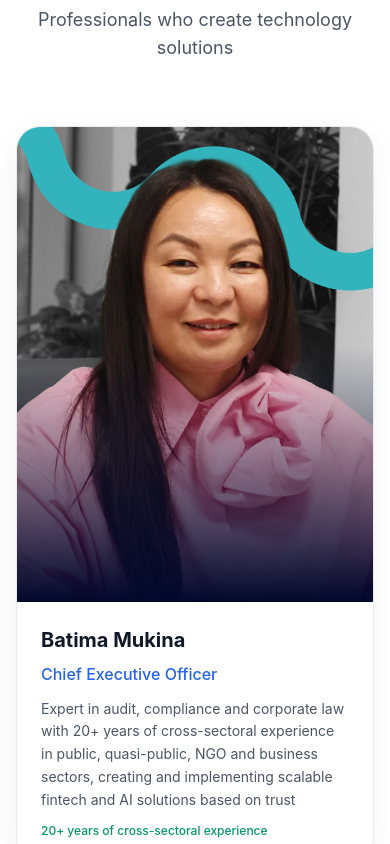
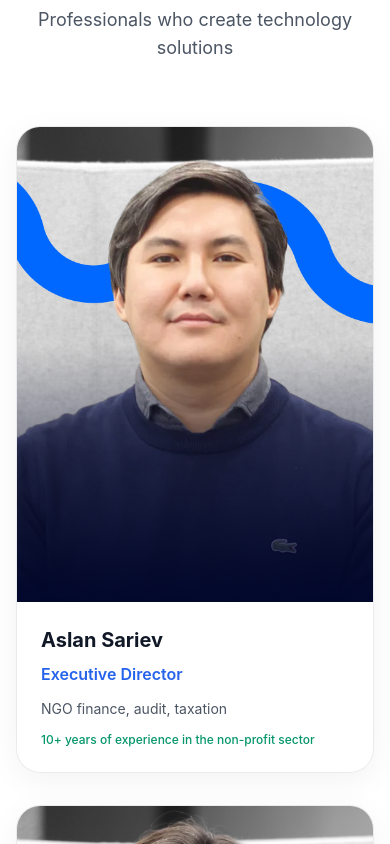
Before and after one commit to MadiyarMoldabayev/SendigitalLanding, a Next.js app: page /en in a window 390 px wide. Shown: the part 3760-4604 px from the top of the page. Built offline with nearby package versions, Linux system fonts and the light colour scheme.

Commit message:
Update team section: remove Batima Mukina, make Aslan Sariyev Executive Director, restructure org layout with directors on top

```diff
--- a/src/components/TeamSection.tsx
+++ b/src/components/TeamSection.tsx
@@ -14,21 +14,13 @@ interface TeamMember {
   experience: { ru: string; kk: string; en: string };
 }
 
-// Team without Gulsina (id 7)
-const teamMembers: TeamMember[] = [
-  {
-    id: 1,
-    image: "/team/new-1.png",
-    name: { en: "Batima Mukina", kk: "Батима Мукина", ru: "Батима Мукина" },
-    role: { en: "Chief Executive Officer", kk: "Бас директор", ru: "Генеральный директор" },
-    expertise: { en: "Expert in audit, compliance and corporate law with 20+ years of cross-sectoral experience in public, quasi-public, NGO and business sectors, creating and implementing scalable fintech and AI solutions based on trust", kk: "Аудит, комплаенс және корпоративтік құқық бойынша маман, мемлекеттік, квазимемлекеттік, ҮЕҰ және бизнес секторларында 20+ жылдық сектораралық тәжірибесі бар, сенімге негізделген масштабталатын финтех және AI шешімдерін құрастырады және енгізеді", ru: "Эксперт по аудиту, комплаенсу и корпоративному праву с 20+ лет межсекторного опыта в государственном, квазигоссекторе, НПО и бизнесе, создаю и внедряю масштабируемые финтех и AI-решения, основанные на доверии" },
-    experience: { en: "20+ years of cross-sectoral experience", kk: "20+ жылдық сектораралық тәжірибе", ru: "20+ лет межсекторного опыта" },
-  },
+// Directors — displayed in a top tier
+const directors: TeamMember[] = [
   {
     id: 2,
     image: "/team/new-2.png",
     name: { en: "Aslan Sariev", kk: "Аслан Сариев", ru: "Аслан Сариев" },
-    role: { en: "Chief Operating Officer", kk: "Операциялық директор", ru: "Операционный директор" },
+    role: { en: "Executive Director", kk: "Атқарушы директор", ru: "Исполнительный директор" },
     expertise: { en: "NGO finance, audit, taxation", kk: "ҮЕҰ қаржысы, аудит, салықтар", ru: "Финансы НПО, аудит, налоги" },
     experience: { en: "10+ years of experience in the non-profit sector", kk: "Коммерциялық емес секторда 10 жылдан аса тәжірибе", ru: "+10 лет опыта в некоммерческом секторе" },
   },
@@ -40,6 +32,10 @@ const teamMembers: TeamMember[] = [
     expertise: { en: "Data analytics, full-stack development, DevOps, machine learning", kk: "Деректер аналитикасы, Fullstack әзірлеу, DevOps, машинамен оқыту", ru: "Аналитика данных, Fullstack разработка, DevOps, машинное обучение" },
     experience: { en: "5+ years of implementing IT solutions", kk: "IT шешімдерін енгізу бойынша 5 жылдан аса тәжірибе", ru: "+5 лет внедрения IT-решений" },
   },
+];
+
+// Team members — displayed below directors
+const teamMembers: TeamMember[] = [
   {
     id: 4,
     image: "/team/new-4.png",
@@ -116,13 +112,58 @@ export default function TeamSection({ locale }: TeamSectionProps) {
           </p>
         </motion.div>
 
+        {/* Directors — top tier */}
+        <div className="flex flex-col sm:flex-row justify-center gap-8 mb-12">
+          {directors.map((member, index) => (
+            <div key={member.id} className="w-full sm:w-[calc(50%-1rem)] lg:w-[calc(33.333%-1rem)]">
+              <Card3D>
+                <motion.div
+                  initial={{ opacity: 0, y: 30 }}
+                  animate={isInView ? { opacity: 1, y: 0 } : {}}
+                  transition={{ duration: 0.6, delay: index * 0.1 }}
+                  className="group glass border-2 border-primary/30 rounded-3xl overflow-hidden card-hover"
+                >
+                <div className="relative aspect-[3/4] overflow-hidden bg-gray-100">
+                  <Image
+                    src={member.image}
+                    alt={getLocalized(member.name)}
+                    fill
+                    className="object-cover group-hover:scale-105 transition-transform duration-500"
+                  />
+                </div>
+                <div className="p-6">
+                  <h3 className="text-xl font-bold text-gray-900 mb-2">
+                    {getLocalized(member.name)}
+                  </h3>
+                  <p className="text-primary font-semibold mb-3">
+                    {getLocalized(member.role)}
+                  </p>
+                  <p className="text-gray-600 text-sm leading-relaxed mb-3">
+                    {getLocalized(member.expertise)}
+                  </p>
+                  <p className="text-accent text-xs font-medium">
+                    {getLocalized(member.experience)}
+                  </p>
+                </div>
+                </motion.div>
+              </Card3D>
+            </div>
+          ))}
+        </div>
+
+        {/* Connecting line */}
+        <div className="hidden lg:flex justify-center mb-12">
+          <div className="w-px h-8 bg-gradient-to-b from-primary/40 to-gray-300" />
+        </div>
+
+        {/* Team members — lower tier */}
         <div className="grid grid-cols-1 sm:grid-cols-2 lg:grid-cols-3 gap-8">
           {teamMembers.map((member, index) => (
             <Card3D key={member.id}>
               <motion.div
                 initial={{ opacity: 0, y: 30 }}
                 animate={isInView ? { opacity: 1, y: 0 } : {}}
-                transition={{ duration: 0.6, delay: index * 0.1 }}
+                transition={{ duration: 0.6, delay: 0.2 + index * 0.1 }}
                 className="group glass border-2 border-gray-200/50 rounded-3xl overflow-hidden card-hover"
               >
               <div className="relative aspect-[3/4] overflow-hidden bg-gray-100">
```
